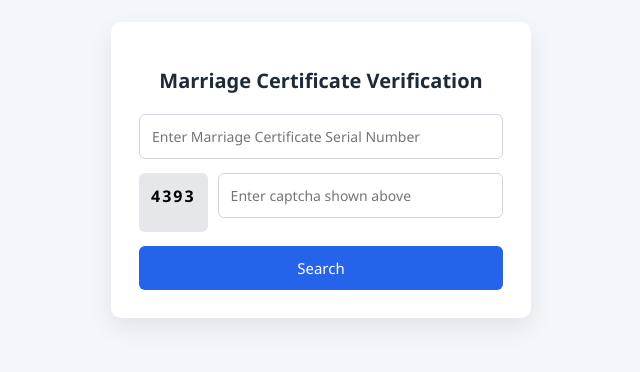
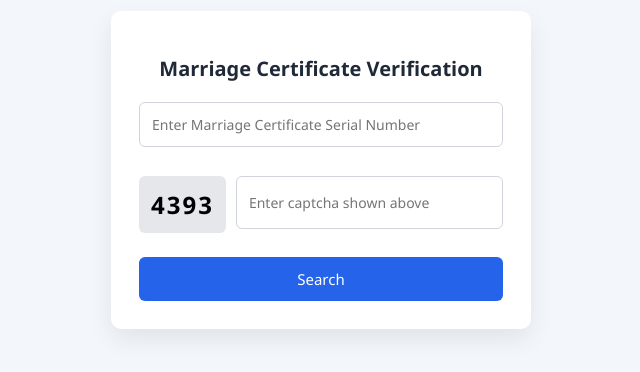
Before and after one commit to alirazaaslam171998-wq/verify-system, a website: page public/index.html in a window 1280 px wide. Shown: the part 230-602 px from the top of the page, without its empty margins (319-959 px from the left). Drawn offline with Linux system fonts and the light colour scheme.

Commit message:
Update style.css
NEqw

```diff
--- a/public/style.css
+++ b/public/style.css
@@ -81,3 +81,18 @@ button:hover {
     padding: 22px;
   }
 }
+.captcha-box {
+  margin-top: 15px;
+}
+
+.captcha-text {
+  font-size: 24px;
+  font-weight: bold;
+  letter-spacing: 6px;
+  text-align: center;
+  background: #f2f2f2;
+  padding: 10px;
+  border-radius: 6px;
+  margin-bottom: 10px;
+  user-select: none;
+}
```
